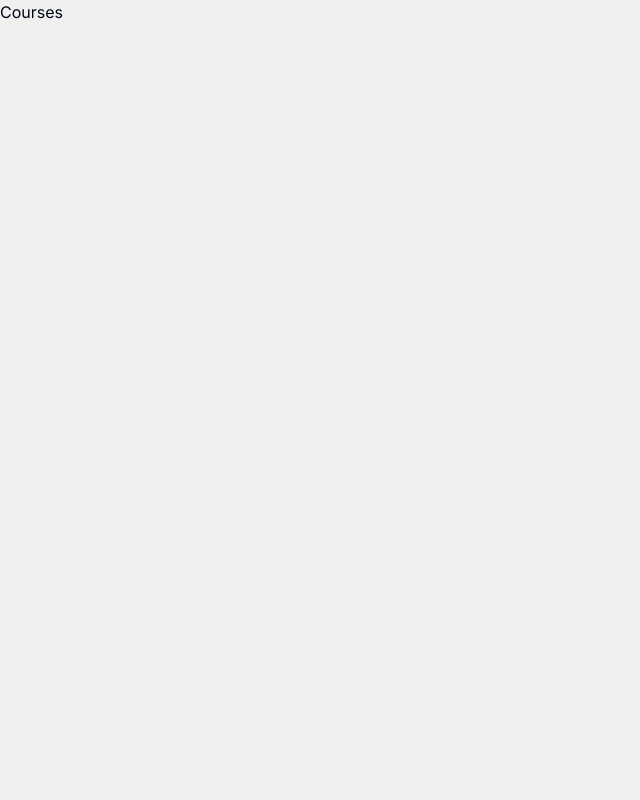
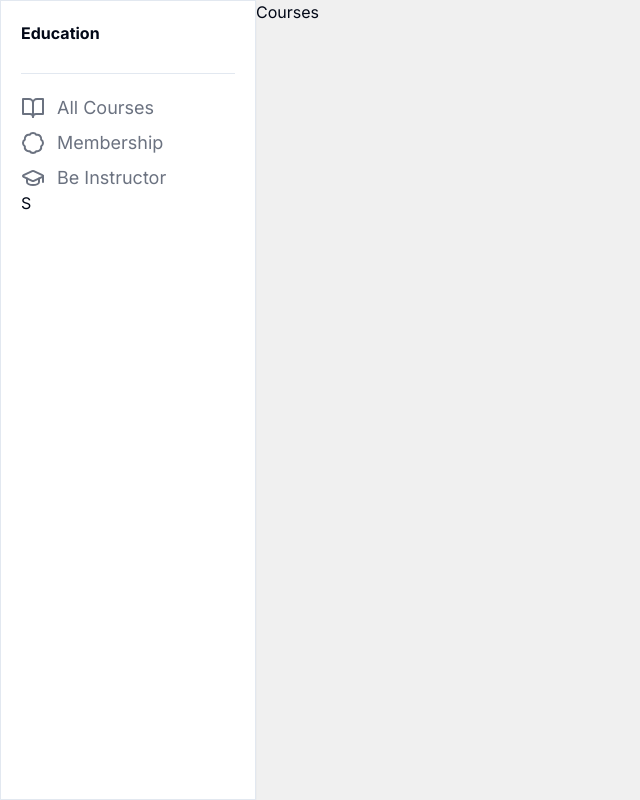
Before and after one commit to GiftChrisJava/LMS, a Next.js app: page /courses in a window 1280 px wide. Shown: the whole page, without its empty margins (0-640 px from the left). Built offline with nearby package versions, Linux system fonts and the light colour scheme.

Commit message:
added side navigation bar

```diff
--- /dev/null
+++ b/app/(router)/_components/SideNav.jsx
@@ -0,0 +1,35 @@
+import { BadgeIcon, BookOpen, GraduationCap } from "lucide-react";
+import React from "react";
+
+function SideNav() {
+  const menu = [
+    { id: 1, name: "All Courses", icon: BookOpen },
+
+    { id: 2, name: "Membership", icon: BadgeIcon },
+
+    { id: 1, name: "Be Instructor", icon: GraduationCap },
+  ];
+  return (
+    <div className="p-5 bg-white shadow-sm border h-screen">
+      <p className="font-bold text-md">Education</p>
+      <hr className="mt-7" />
+      {/* menu list  */}
+      <div className="mt-5">
+        {menu.map((item) => (
+          <div
+            key={item.id}
+            className="group flex gap-3 mt-2 text-[18px] items-center
+          text-gray-500 cursor-pointer hover:bg-primary hover:text-white
+          rounded-md transition-all ease-in-out duration-200"
+          >
+            <item.icon className="group-hover:animate-bounce" />
+            <h2>{item.name}</h2>
+          </div>
+        ))}
+      </div>
+      S
+    </div>
+  );
+}
+
+export default SideNav;
--- a/app/(router)/layout.js
+++ /dev/null
@@ -1,7 +0,0 @@
-import React from "react";
-
-function layout({ children }) {
-  return <div>{children}</div>;
-}
-
-export default layout;
--- /dev/null
+++ b/app/(router)/layout.jsx
@@ -0,0 +1,15 @@
+import React from "react";
+import SideNav from "./_components/sideNav";
+
+function layout({ children }) {
+  return (
+    <div>
+      <div className="sm:w-64 sm:block fixed">
+        <SideNav />
+      </div>
+      <div className="ml-64">{children}</div>
+    </div>
+  );
+}
+
+export default layout;
```
